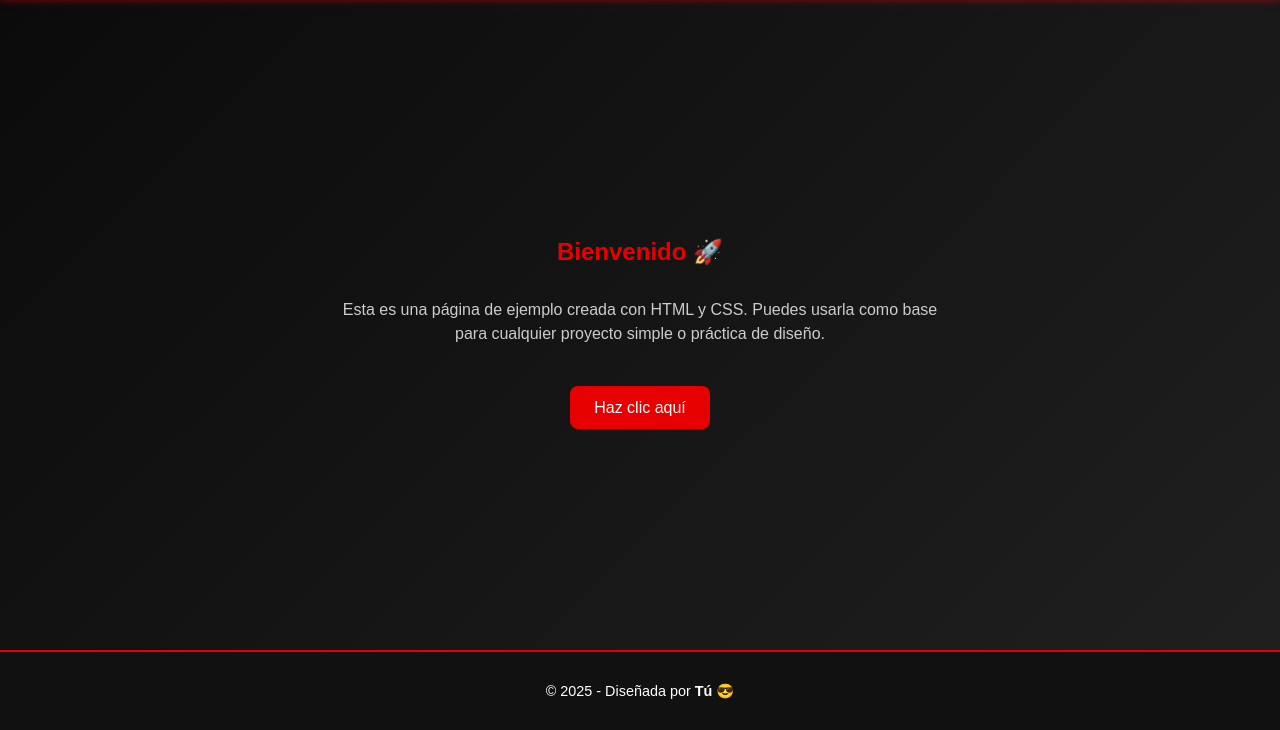
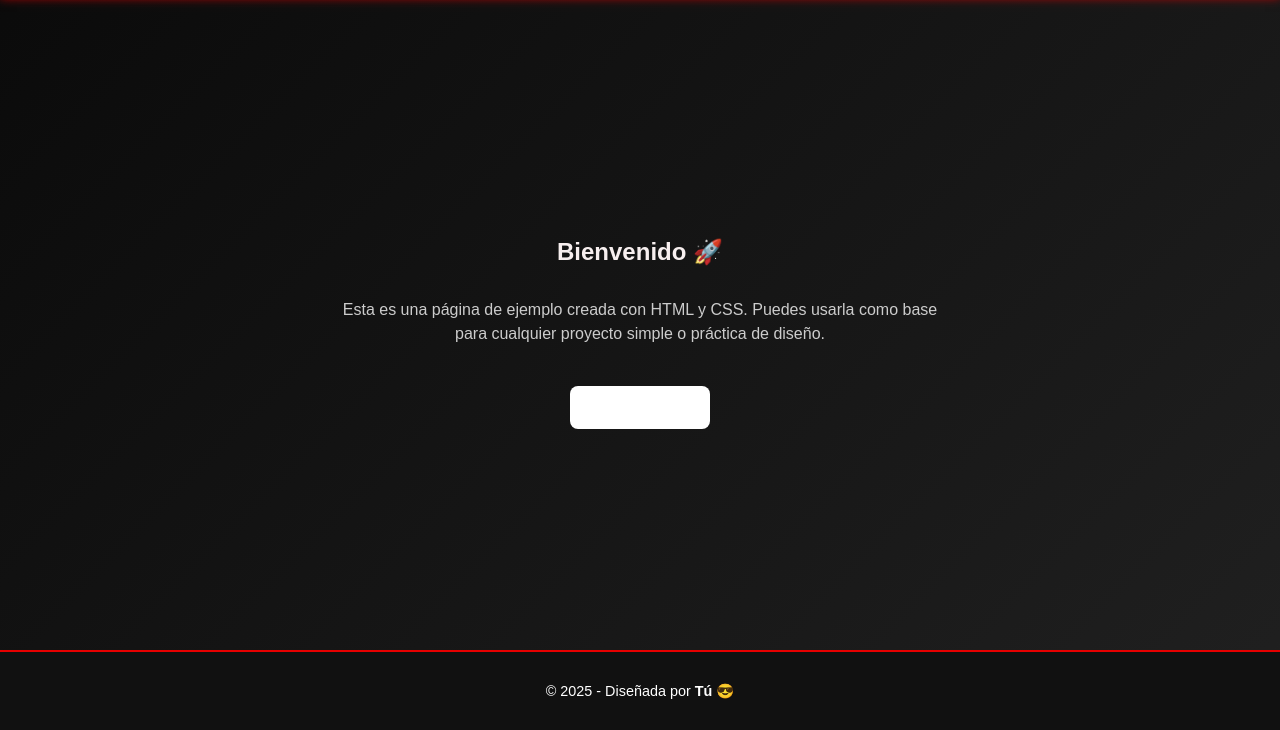
Before and after one commit to MichaelVal97/ppractica2, a plain HTML site: page index.html in a window 1280 px wide. Shown: the part 70-800 px from the top of the page. Drawn offline with Linux system fonts and the light colour scheme.

Commit message:
Cambio colores

```diff
--- a/index.html
+++ b/index.html
@@ -43,7 +43,7 @@
     }
 
     main h2 {
-      color: #e60000;
+      color: #f7efef;
       margin-bottom: 1rem;
     }
 
@@ -54,7 +54,7 @@
     }
 
     button {
-      background: #e60000;
+      background: #ffffff;
       color: #fff;
       border: none;
       padding: 0.8rem 1.5rem;
```
